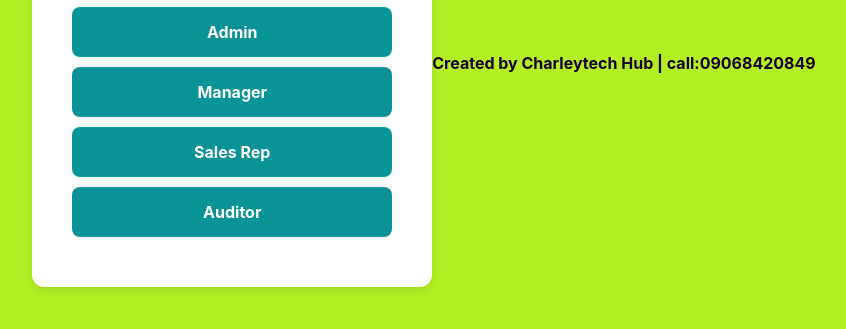
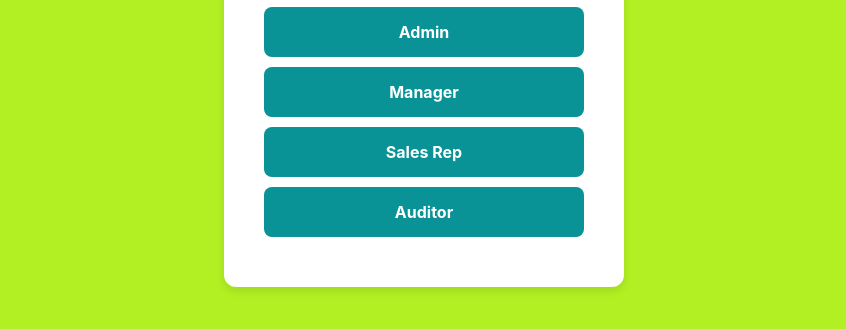
Before and after one commit to StockInventoryDashboard/AngelaStores, a plain HTML site: page index.html in a window 1280 px wide. Shown: the part 337-666 px from the top of the page, without its empty margins (216-1062 px from the left). Drawn offline with nearby package versions, Linux system fonts and the light colour scheme.

Commit message:
Update index.html

```diff
--- a/index.html
+++ b/index.html
@@ -373,6 +373,8 @@
             text-align: center;
             margin-top: 20px;
         }
+
+
     </style>
 </head>
 <body>
@@ -1776,9 +1778,6 @@ document.addEventListener('DOMContentLoaded', () => {
 });
 </script>
 
-    <footer>
-      <h4> Created by Charleytech Hub | call:09068420849</h4>
-    </footer>
 </body>
 
 </html>
```
